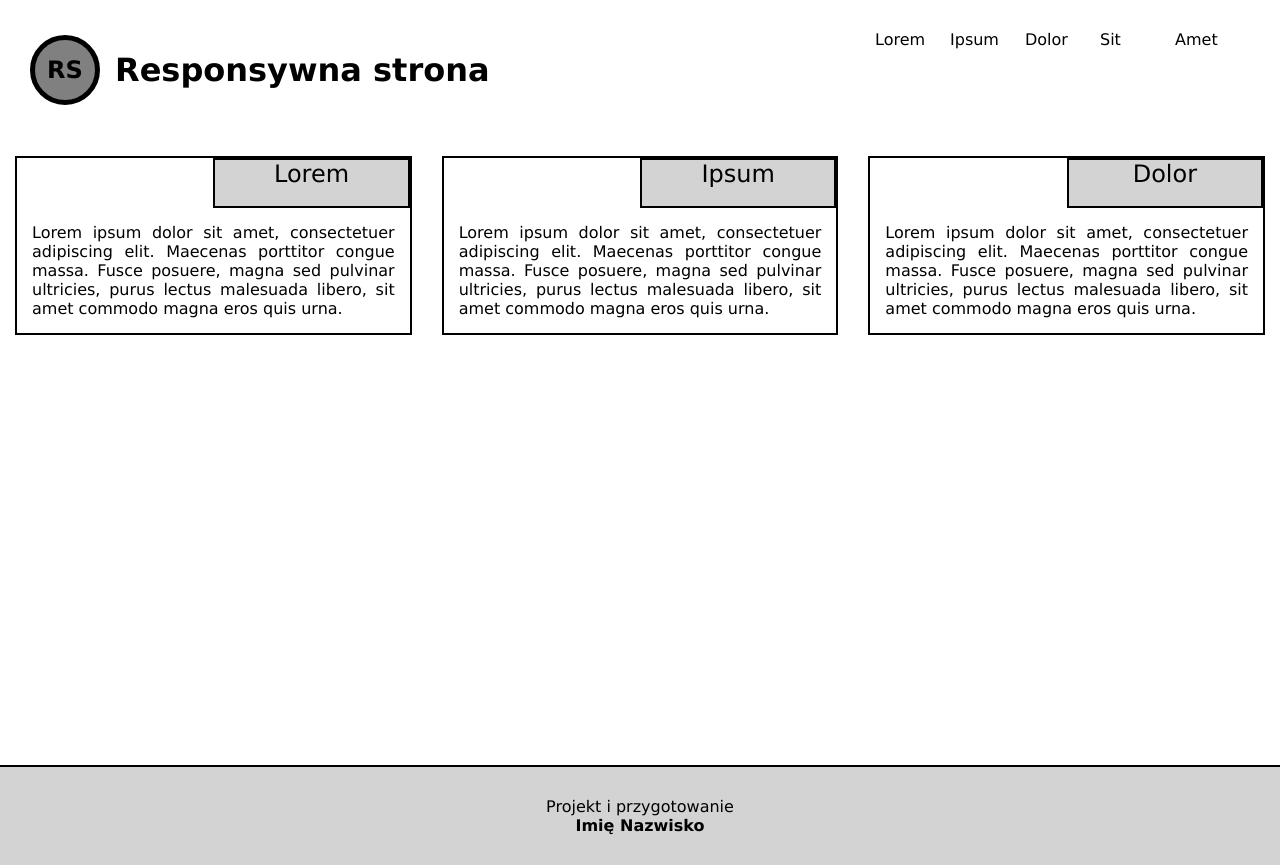
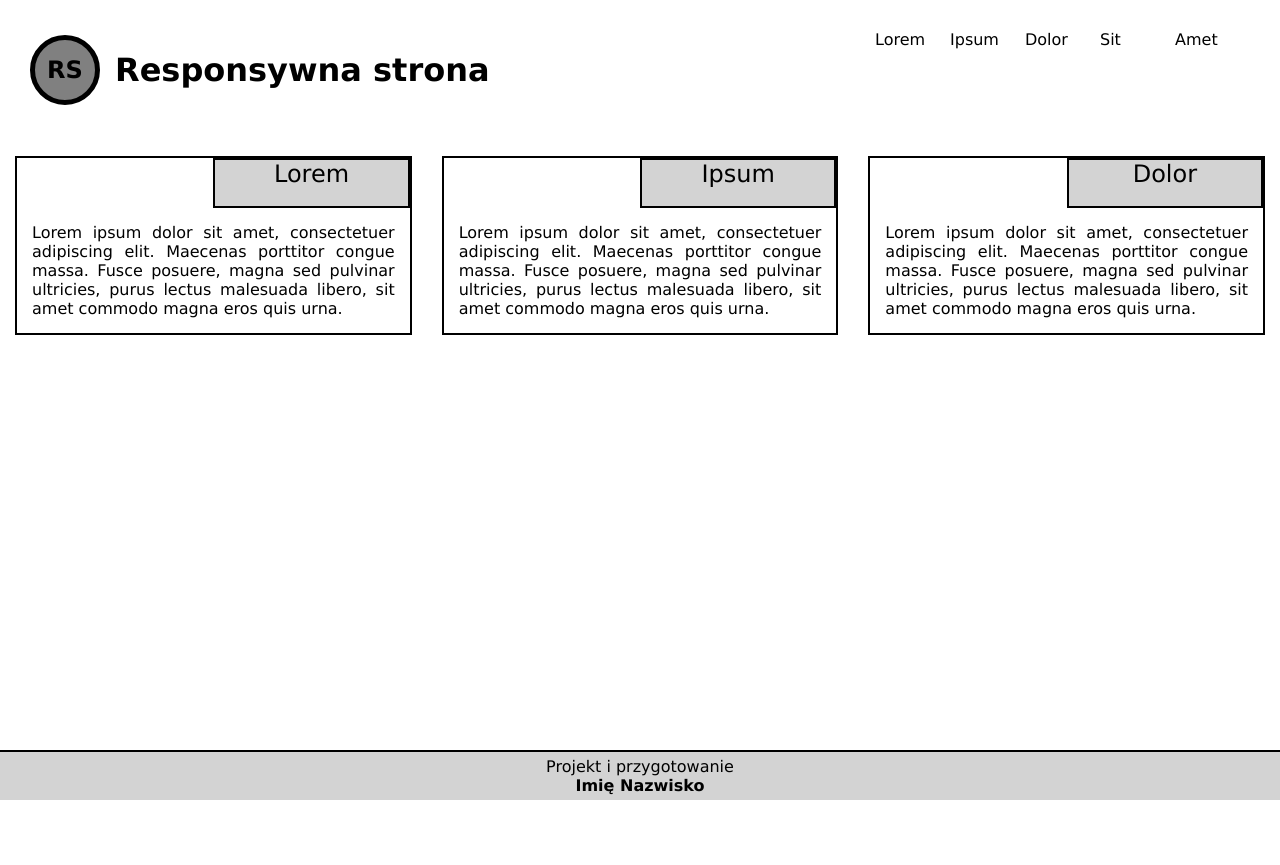
Before and after one commit to bckamil/PAI, a PHP site: page / in a window 1280 px wide. After the commit the page ends 800 px from the top, so only its background shows below. Run offline with PHP 8.4, Linux system fonts and the light colour scheme.

Commit message:
Update style.css

```diff
--- a/lab2/style.css
+++ b/lab2/style.css
@@ -91,9 +91,12 @@ footer {
     align-items: center;
     justify-content: center;
     border-top: black 2px solid;
-    margin-top: 15px;
     background-color: lightgray;
     flex-direction: column;
+}
+
+html, body{
+    height: 100%;
 }
 
 .content {
@@ -101,7 +104,8 @@ footer {
     margin-bottom: -50px;
 }
 
-.footer,
+
+footer,
 .push {
   height: 50px;
 }
```
